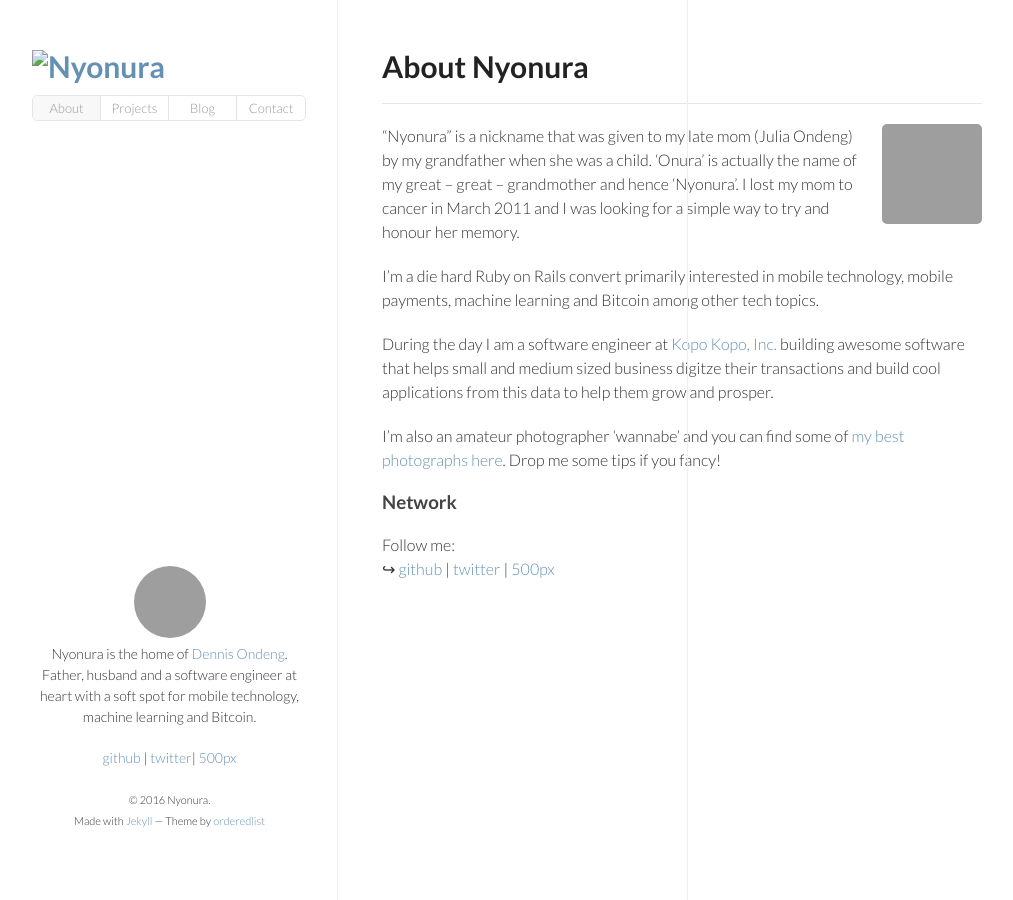
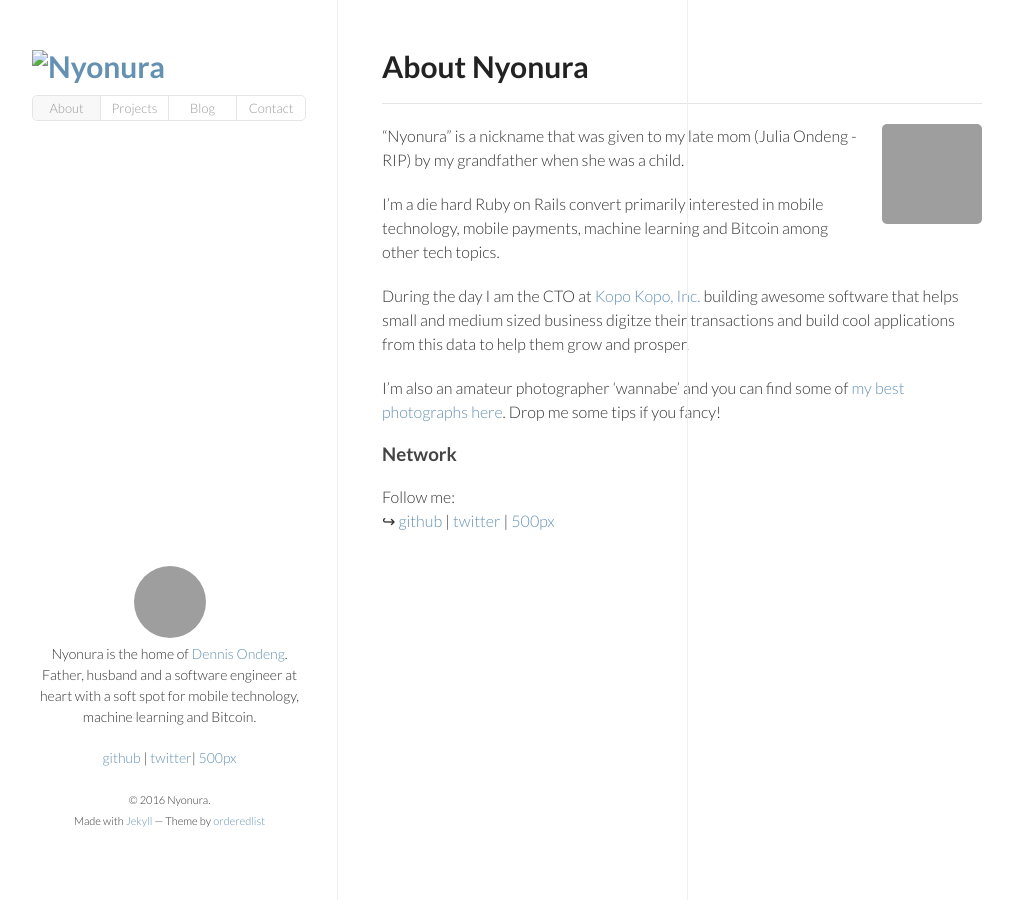
Before and after one commit to dondeng/dondeng.github.io, a Jekyll site: the page built from _pages/about.md, in a window 1280 px wide, cut to the strip 0-900 px from the top of the page. Shown: the whole strip, without its empty margins (133-1146 px from the left). Built offline with Jekyll 4.4.1, drawn with Linux system fonts in a browser that asks for light colours; comment, search, counter and statistics services are not loaded; grey boxes are pictures that could not be loaded.

Commit message:
Update to about page

```diff
--- a/_pages/about.md
+++ b/_pages/about.md
@@ -10,13 +10,11 @@ permalink: /about/
 ![Me](http://www.gravatar.com/avatar/992bdc35354793cea7bdd2a9d5980bab.png?s=200){: .profile .pull-right }
 
 
-“Nyonura” is a nickname that was given to my late mom (Julia Ondeng) by my grandfather when she was a child.
-‘Onura’ is actually the name of my great – great – grandmother and hence ‘Nyonura’. I lost my mom to cancer in
-March 2011 and I was looking for a simple way to try and honour her memory.
+“Nyonura” is a nickname that was given to my late mom (Julia Ondeng - RIP) by my grandfather when she was a child.
 
 I'm a die hard Ruby on Rails convert primarily interested in mobile technology, mobile payments, machine learning and Bitcoin among other tech topics.
 
-During the day I am a software engineer at [Kopo Kopo, Inc.](http://www.kopokopo.com) building awesome software that helps small and medium sized business
+During the day I am the CTO at [Kopo Kopo, Inc.](http://www.kopokopo.com) building awesome software that helps small and medium sized business
 digitze their transactions and build cool applications from this data to help them grow and prosper.
 
 I'm also an amateur photographer 'wannabe' and you can find some of [my best photographs here](https://500px.com/donden1). Drop me some tips if you fancy!
```
